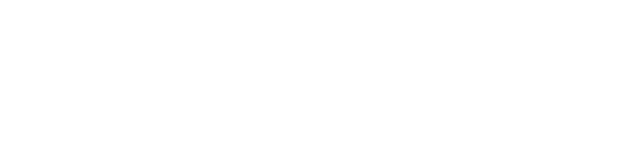
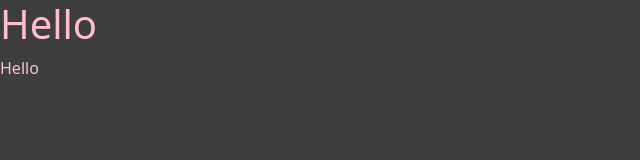
Before and after one commit to ArtSheff/bootstrap_practice, a plain HTML site: page index.html in a window 1280 px wide. Shown: the whole page, without its empty margins (0-640 px from the left). Drawn offline with nearby package versions, Linux system fonts and the light colour scheme.

Commit message:
added and switched Bootstrap

```diff
--- a/index.html
+++ b/index.html
@@ -5,8 +5,18 @@
     <meta http-equiv="X-UA-Compatible" content="IE=edge">
     <meta name="viewport" content="width=device-width, initial-scale=1.0">
     <title>Document</title>
+    <link href="https://cdn.jsdelivr.net/npm/bootstrap@5.3.0-alpha1/dist/css/bootstrap.min.css" rel="stylesheet" integrity="sha384-GLhlTQ8iRABdZLl6O3oVMWSktQOp6b7In1Zl3/Jr59b6EGGoI1aFkw7cmDA6j6gD" crossorigin="anonymous">
+
+    <link rel="stylesheet" href="/style.css">
 </head>
 <body>
+    <h1>Hello</h1>
+    <p>Hello</p>
 
+
+
+
+
+    <script src="https://cdn.jsdelivr.net/npm/bootstrap@5.3.0-alpha1/dist/js/bootstrap.bundle.min.js" integrity="sha384-w76AqPfDkMBDXo30jS1Sgez6pr3x5MlQ1ZAGC+nuZB+EYdgRZgiwxhTBTkF7CXvN" crossorigin="anonymous"></script>
 </body>
 </html>
--- a/style.css
+++ b/style.css
@@ -0,0 +1,4 @@
+body {
+    background-color: rgb(62, 62, 62);
+    color: pink;
+}
```
